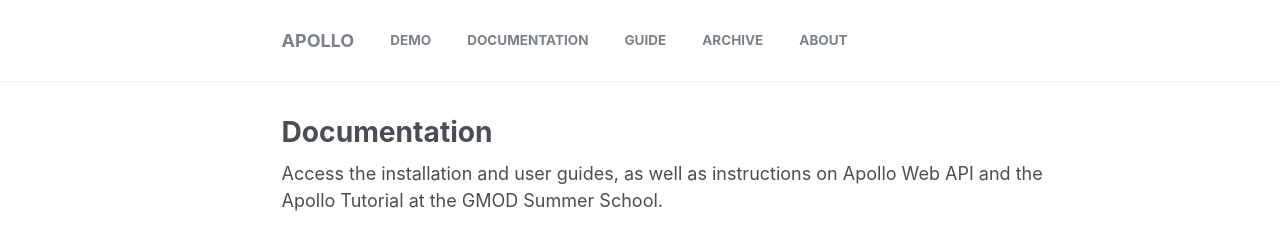
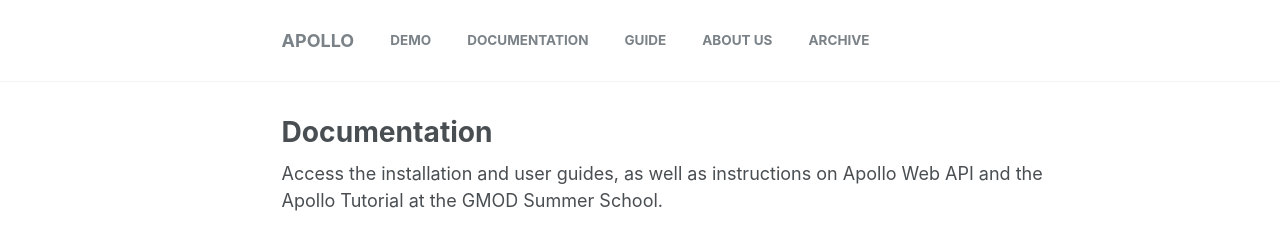
Before and after one commit to genomearchitect/genomearchitect.github.io, a Jekyll site: the page built from _pages/documentation.md, in a window 1280 px wide. Shown: the top 225 px of the page. Built offline with Jekyll 4.4.1, drawn with Linux system fonts in a browser that asks for light colours.

```diff
--- a/_data/navigation.yml
+++ b/_data/navigation.yml
@@ -12,8 +12,8 @@ main:
   - title: "Guide"
     url: /users-guide/
 
+  - title: "About Us"
+    url: /about/
+
   - title: "Archive"
     url: /older-apollo/
-
-  - title: "About"
-    url: /about/
--- a/_pages/documentation.md
+++ b/_pages/documentation.md
@@ -1,6 +1,6 @@
 ---
 title: Documentation
-permalink: documentation
+permalink: /documentation/
 ---
 
 Access the installation and user guides, as well as instructions on Apollo Web API and the Apollo Tutorial at the GMOD Summer School.
```
Also changed, not shown: _pages/old-apollo.md (+1 -1 lines).
